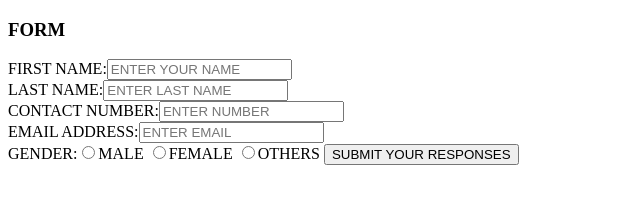
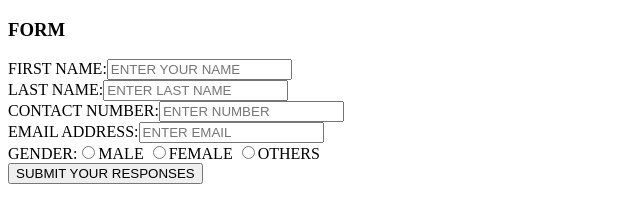
Before and after one commit to Jitender735/PROJECT, a plain HTML site: page index.html in a window 1280 px wide. Shown: the whole page, without its empty margins (0-640 px from the left). Drawn offline with Linux system fonts and the light colour scheme.

Commit message:
Update index.html

```diff
--- a/index.html
+++ b/index.html
@@ -14,7 +14,7 @@ EMAIL ADDRESS:<input type="text"placeholder="ENTER EMAIL"><br>
 
 GENDER:<input type="radio" name="gender">MALE
        <input type="radio" name="gender">FEMALE
-       <input type="radio" name="gender">OTHERS
+       <input type="radio" name="gender">OTHERS<br>
 
 <button type=submit"value"submit"> SUBMIT YOUR RESPONSES</button>
 
```
